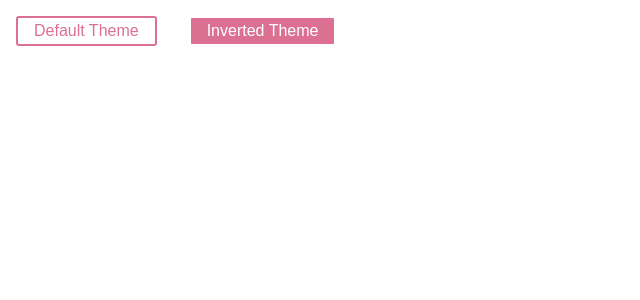
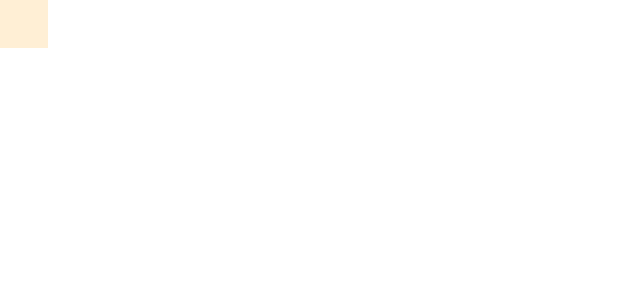
Before and after one commit to rodrigovallades/styled-components-study, a React (Create React App) app: page / in a window 1280 px wide. Shown: the top 300 px of the page, without its empty margins (0-640 px from the left). Built offline with nearby package versions, Linux system fonts and the light colour scheme.

Commit message:
✨  Add media templates

```diff
--- a/src/App.js
+++ b/src/App.js
@@ -1,42 +1,40 @@
 import React, { Component } from 'react';
-import styled, { ThemeProvider } from 'styled-components';
+import styled, { css } from 'styled-components';
 
-// Define our button, but with the use of props.theme this time
-const Button = styled.button`
-  color: ${props => props.theme.fg};
-  border: 2px solid ${props => props.theme.fg};
-  background: ${props => props.theme.bg};
+const sizes = {
+  desktop: 992,
+  tablet: 768,
+  phone: 576,
+}
 
-  font-size: 1em;
-  margin: 1em;
-  padding: 0.25em 1em;
-  border-radius: 3px;
+// Iterate through the sizes and create a media template
+const media = Object.keys(sizes).reduce((acc, label) => {
+  acc[label] = (...args) => css`
+    @media (max-width: ${sizes[label]}px) {
+      ${css(...args)}
+    }
+	`
+	console.log(acc);
+
+  return acc
+}, {})
+
+const Content = styled.div`
+  height: 3em;
+  width: 3em;
+  background: papayawhip;
+
+  /* Now we have our methods on media and can use them instead of raw queries */
+  ${media.desktop`background: dodgerblue;`}
+  ${media.tablet`background: mediumseagreen;`}
+  ${media.phone`background: palevioletred;`}
 `;
-
-// Define our `fg` and `bg` on the theme
-const theme = {
-  fg: "palevioletred",
-  bg: "white"
-};
-
-// This theme swaps `fg` and `bg`
-const invertTheme = ({ fg, bg }) => ({
-  fg: bg,
-  bg: fg
-});
 
 class App extends Component {
 
   render() {
     return (
-			<ThemeProvider theme={theme}>
-				<React.Fragment>
-					<Button>Default Theme</Button>
-					<ThemeProvider theme={invertTheme}>
-						<Button>Inverted Theme</Button>
-					</ThemeProvider>
-				</React.Fragment>
-			</ThemeProvider>
+			<Content />
     )
   }
 }
```
